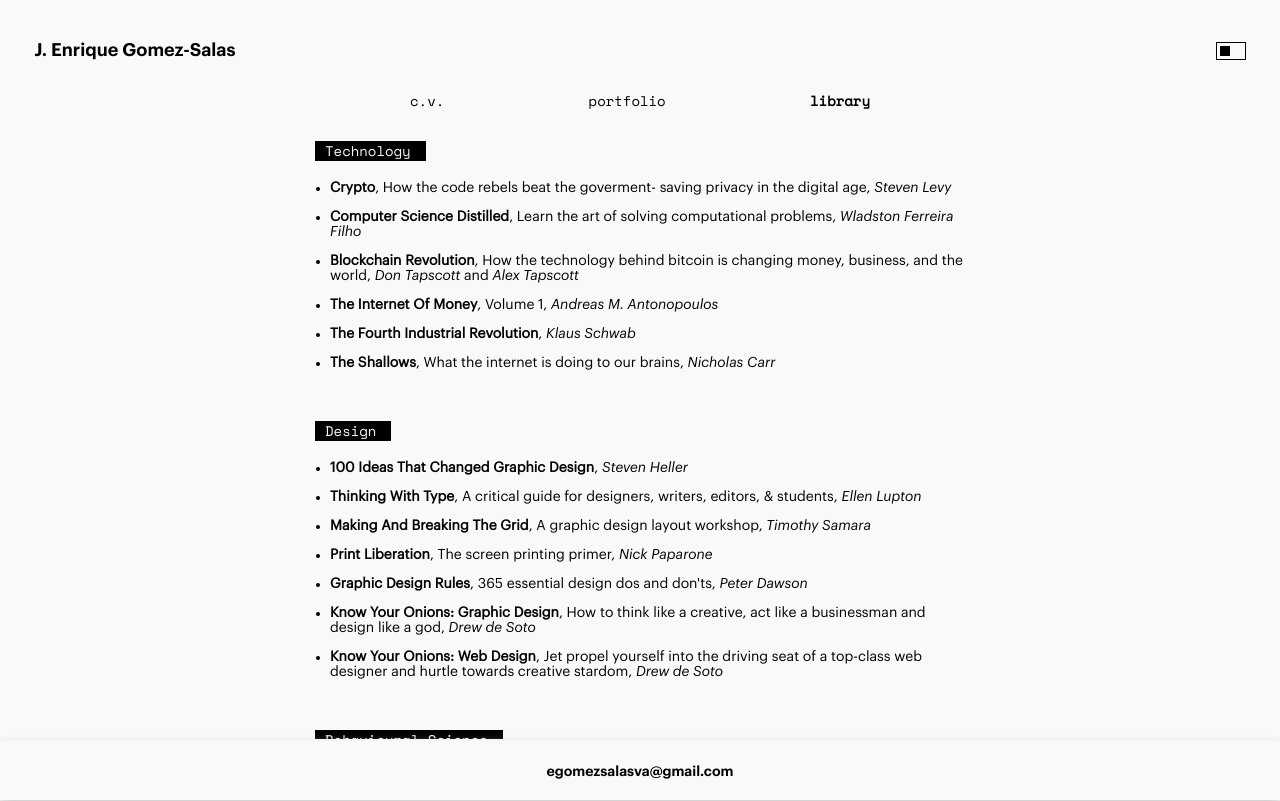
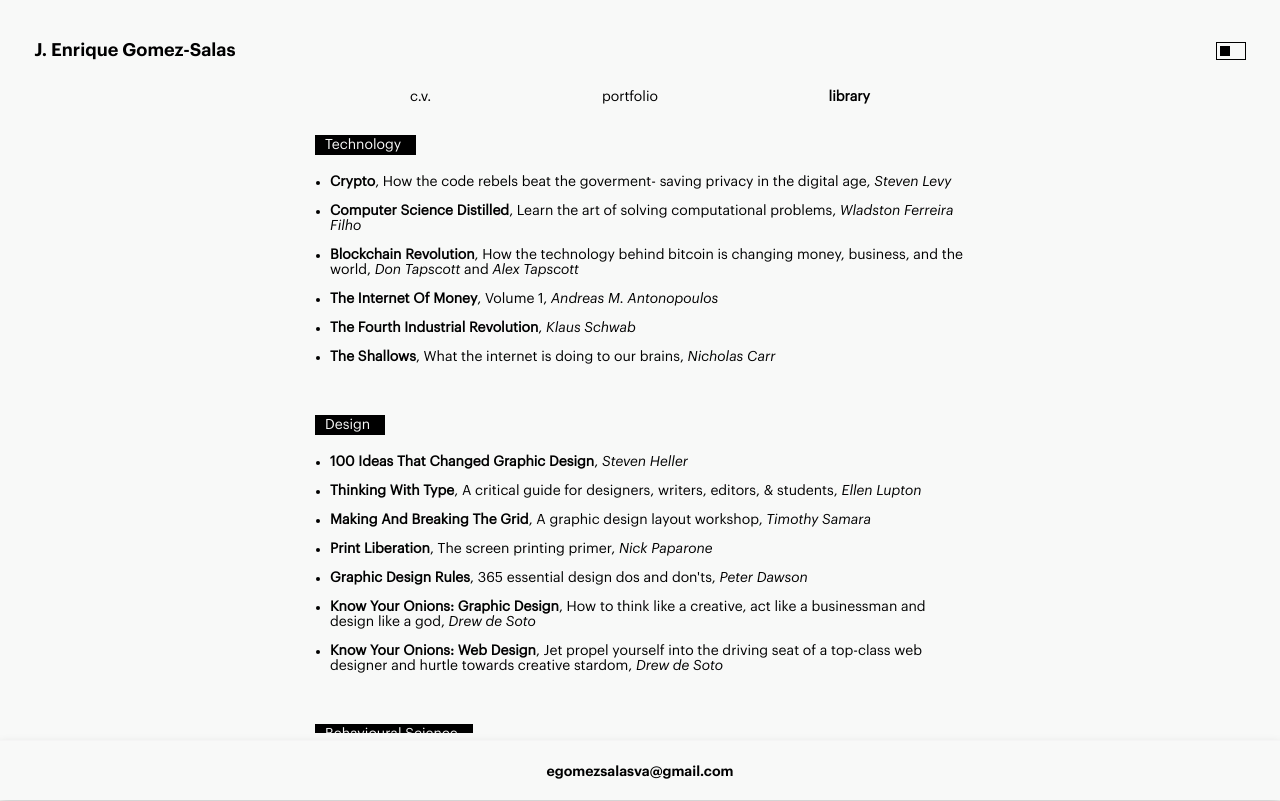
Before and after one commit to egomezsalasva/cv-client, a React (Create React App) app: page /library in a window 1280 px wide. Built offline with nearby package versions, Linux system fonts and the light colour scheme.

Commit message:
Space Mono test 2

```diff
--- a/src/data/styling/stylingVars.js
+++ b/src/data/styling/stylingVars.js
@@ -1,3 +1,5 @@
+
+
 
 //DEVICES
 const devices = {
@@ -18,9 +20,11 @@ const colors = {
 }
 
 //FONTS
+const spaceMono = "url('https://fonts.googleapis.com/css2?family=Space+Mono&display=swap')"
+
 const fonts = {
   //Font
-  displayFnt: "'Space Mono', mono space",
+  displayFnt: `${spaceMono}, mono space`,
   fntSemiBold: 'Graphik-Semibold',
   fntRegular: 'Graphik-Regular',
   fntItalic: 'Graphik-RegularItalic',
```
